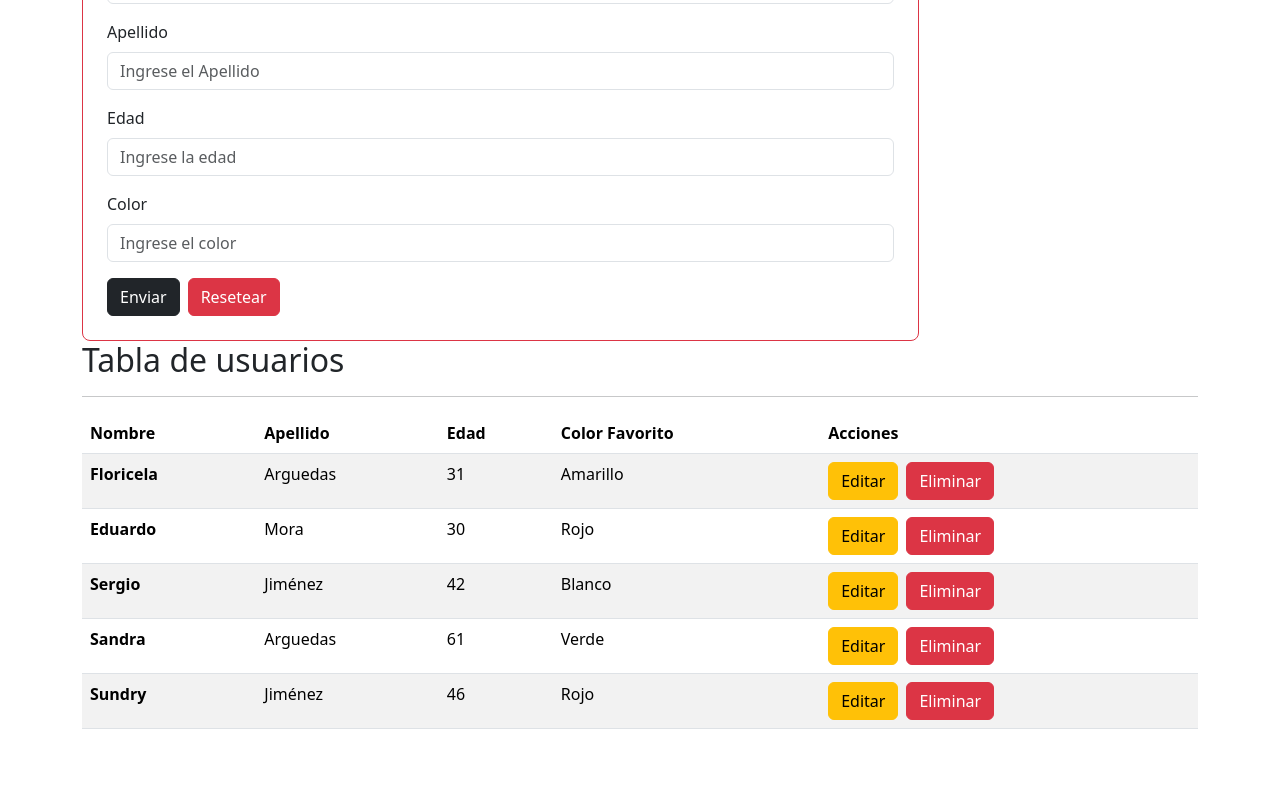
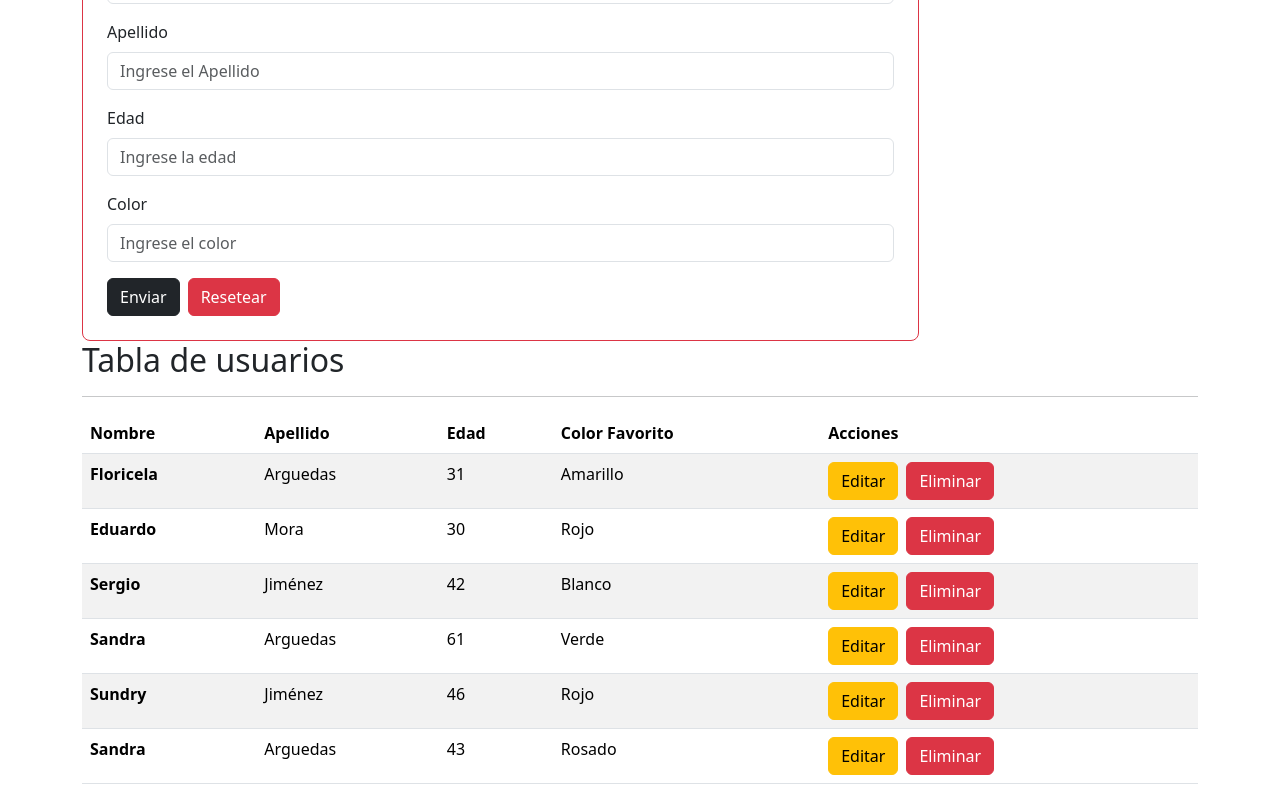
Before and after one commit to FloRiArguedas/EducacionIT_Desafio13, a React (Vite) app: page / in a window 1280 px wide. Shown: the part 322-1122 px from the top of the page. Before the commit the page ends 1067 px from the top, so only its background shows below. Built offline with nearby package versions, Linux system fonts and the light colour scheme; data requests are answered from the project's data file.

Commit message:
Se agrega la función para agregar producto, mostrarlo y que quede en el back

```diff
--- a/data/db.json
+++ b/data/db.json
@@ -34,6 +34,13 @@
       "apellido": "Jiménez",
       "edad": "46",
       "color": "Rojo"
+    },
+    {
+      "id": 6,
+      "nombre": "Sandra",
+      "apellido": "Arguedas",
+      "edad": "43",
+      "color": "Rosado"
     }
   ]
 }
--- a/src/InicioApp.jsx
+++ b/src/InicioApp.jsx
@@ -52,11 +52,35 @@ const InicioApp = () => {
 
 
   //?AGREGAR USUARIO
-  const agregarUsuario = (usuario) => {
-    // usuario.id = uuidv4() //Agrego el ID para el usuario
-    // console.log('Agregando el usuario nuevo al array...', usuario)
-    // const nuevoEstadousuarios = [...usuarios, usuario] //Nuevo array con usuario nuevo.
-    // setUsers(nuevoEstadousuarios)
+  const agregarUsuario = async (usuario) => {
+
+    try {
+
+      const options = {
+        method: 'POST',
+        headers: {'content-type': 'application/json'},
+        body: JSON.stringify(usuario)
+      }
+      //HAGO LA PETICIÓN
+      const res = await fetch (url, options)
+
+      if (!res.ok) {
+        throw new Error (`No fue posible agregar el usuario ${res.status}`)
+      }
+
+      const dataNuevoUsuario = await res.json()
+      console.log(dataNuevoUsuario)
+
+      //CAMBIO EL ESTADO DE REACT PARA RENDERIZAR
+
+      const nuevoEstadoUsuarios = [...users, dataNuevoUsuario]
+      setUsers(nuevoEstadoUsuarios)
+
+
+    } catch (error) {
+      console.error(error)
+    }
+
   }
 
   //?ELIMINAR USUARIO
```
